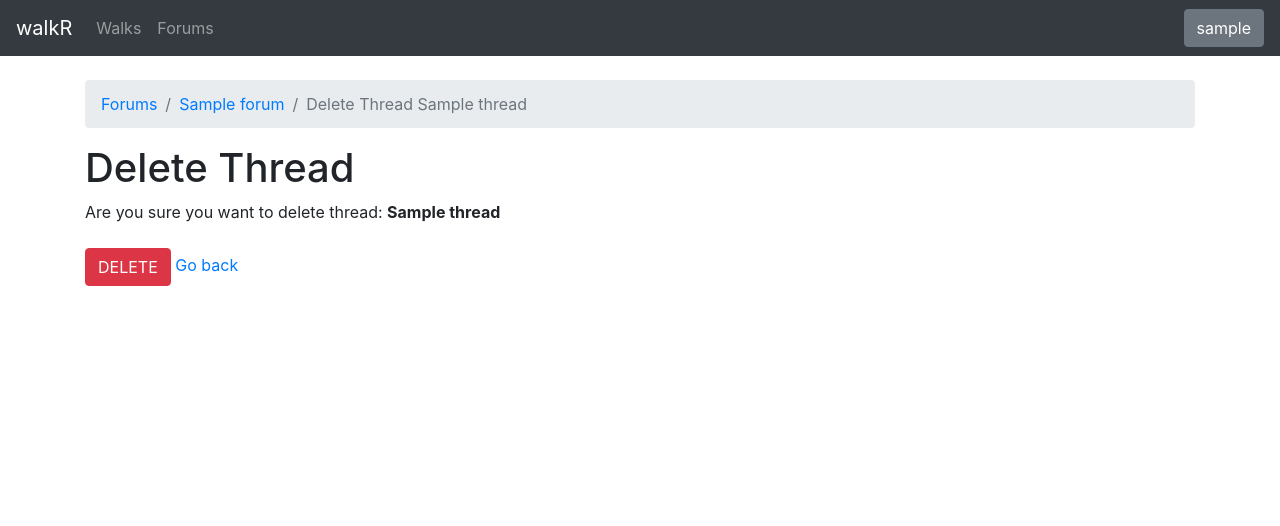
After one commit to yashkir/walkr, a Django app: page /forums/threads/1/delete in a window 1280 px wide. The commit adds this page. Shown: the top 526 px of the page. Run offline with Django 3.2, Linux system fonts and the light colour scheme; a user stored in the database is signed in; tables that the repository leaves empty hold one stand-in row (values such as "Sample post"); some libraries are stand-ins or nearby versions.

Commit message:
implement 'threads_delete' route

```diff
--- /dev/null
+++ b/forums/templates/forums/thread_confirm_delete.html
@@ -0,0 +1,33 @@
+{% extends 'base.html' %}
+{% block title %}
+Delete Thread
+{% endblock %}
+{% block content %}
+
+{% load bootstrap4 %}
+
+<nav>
+  <ol class="breadcrumb">
+    <li class="breadcrumb-item">
+      <a href="{% url 'forums_home' %}">Forums</a>
+    </li>
+    <li class="breadcrumb-item">
+      <a href="{% url 'forums_detail' thread.forum.id %}">{{ thread.forum.title }}</a>
+    </li>
+    <li class="breadcrumb-item active">
+      Delete Thread {{ thread.title }}
+    </li>
+  </ol>
+</nav>
+
+<h1>Delete Thread</h1>
+<form action="" method="post">
+  {% csrf_token %}
+  Are you sure you want to delete thread: <b>{{ thread.title }}</b>
+  <br>
+  <br>
+  <input class="btn btn-danger" type="submit" value="DELETE">
+  <a href="{% url 'forums_detail' thread.forum.id %}">Go back</a>
+</form>
+
+{% endblock %}
--- a/forums/templates/forums/thread_detail.html
+++ b/forums/templates/forums/thread_detail.html
@@ -21,6 +21,9 @@
 <small>created by <b>{{ thread.author.username }}</b> on {{ thread.created }}</small>
 <h1>{{ thread.title }}</h1>
 <a class="" href="{% url 'posts_create' thread.id %}">New Reply</a>
+{% if user.is_authenticated and thread.author == user %}
+<a class="text-danger float-right" href="{% url 'threads_delete' thread.id %}">Delete Thread</a>
+{% endif %}
 
 <hr>
 
--- a/forums/urls.py
+++ b/forums/urls.py
@@ -7,6 +7,7 @@ urlpatterns = [
     path('<int:pk>/', views.ForumDetail.as_view(), name='forums_detail'),
     path('<int:forum_id>/threads/', views.ThreadCreate.as_view(), name='threads_create'),
     path('threads/<int:pk>/', views.ThreadDetail.as_view(), name='threads_detail'),
+    path('threads/<int:pk>/delete', views.ThreadDelete.as_view(), name='threads_delete'),
     path('threads/<int:thread_id>/posts', views.PostCreate.as_view(), name='posts_create'),
     path('threads/<int:thread_id>/posts/<int:post_id>/reply', views.PostReply.as_view(), name='posts_reply'),
     path('posts/<int:pk>/delete', views.PostDelete.as_view(), name='posts_delete'),
--- a/forums/views.py
+++ b/forums/views.py
@@ -35,6 +35,16 @@ class ThreadCreate(CreateView, LoginRequiredMixin):
 
     def get_success_url(self):
         return reverse('threads_detail', kwargs={ 'pk': self.object.id })
+
+
+class ThreadDelete(LoginRequiredMixin, DeleteView):
+    model = Thread
+
+    def test_func(self):
+        return self.get_object().author == self.request.user
+
+    def get_success_url(self):
+        return reverse('forums_detail', kwargs={ 'pk': self.object.forum.id })
 
 
 class PostCreate(LoginRequiredMixin, CreateView):
```
